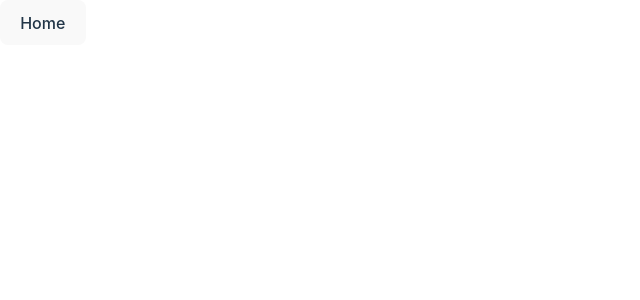
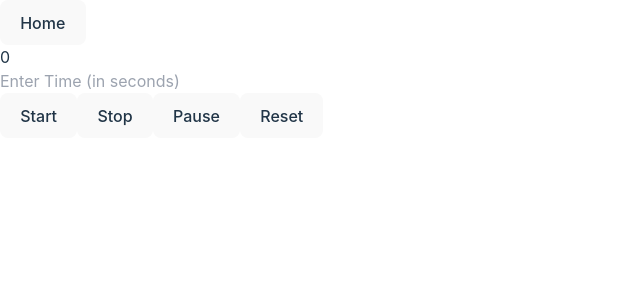
Before and after one commit to rajneesh069/frontend-machine-coding-round-practice, a React (Vite) app: page /counter in a window 1280 px wide. Before the commit this address had no page. Shown: the top 300 px of the page, without its empty margins (0-640 px from the left). Built offline with nearby package versions, Linux system fonts and the light colour scheme.

Commit message:
auto increment counter

```diff
--- a/src/App.tsx
+++ b/src/App.tsx
@@ -3,6 +3,7 @@ import Accordion from "./components/Accordion";
 import Home from "./components/Home";
 import NavBar from "./components/NavBar";
 import { items } from "./constants/accordion";
+import Counter from "./components/Counter";
 
 export default function App() {
   return (
@@ -11,6 +12,7 @@ export default function App() {
       <Routes>
         <Route path="/" element={<Home />} />
         <Route path="/accordion" element={<Accordion items={items} />} />
+        <Route path="/counter" element={<Counter />} />
       </Routes>
     </BrowserRouter>
   );
--- /dev/null
+++ b/src/components/Counter.tsx
@@ -0,0 +1,64 @@
+import { useEffect, useState } from "react";
+
+export default function Counter({ delay = 1000 }: { delay: number }) {
+  const [count, setCount] = useState<number>(0);
+  const [input, setInput] = useState("");
+  const [state, setState] = useState<
+    "start" | "stop" | "reset" | "pause" | "resume" | "initial"
+  >("initial");
+  useEffect(() => {
+    let timeoutId: number = -1;
+    if (count === parseInt(input)) {
+      setState("stop");
+    }
+    if (state === "start" || state === "resume") {
+      timeoutId = setTimeout(() => {
+        setCount((prev) => prev + 1);
+      }, delay);
+    } else if (state === "stop") {
+      if (timeoutId !== -1) clearTimeout(timeoutId);
+      setInput("");
+      setState("initial");
+    } else if (state === "pause" && timeoutId !== -1) {
+      clearTimeout(timeoutId);
+    } else if (state === "reset") {
+      setCount(0);
+      if (timeoutId !== -1) clearTimeout(timeoutId);
+    }
+
+    return () => {
+      clearTimeout(timeoutId);
+    };
+  }, [delay, setCount, state, count, setState, input]);
+  return (
+    <div className="flex flex-col gap-2 justify-center items-center h-[90vh]">
+      <h1 className="text-4xl">{count}</h1>
+      <input
+        className="border border-gray-300 w-[200px]"
+        value={input}
+        id="counter"
+        placeholder="Enter Time (in seconds)"
+        disabled={state === "start"}
+        onChange={(e) => setInput(e.target.value)}
+      />
+      <div className="flex flex-col md:flex-row gap-1 border border-gray-300 rounded-md p-1">
+        <button
+          onClick={() => {
+            setState("start");
+          }}
+        >
+          Start
+        </button>
+        <button onClick={() => setState("stop")}>Stop</button>
+        <button
+          onClick={() =>
+            setState((prev) => (prev === "pause" ? "resume" : "pause"))
+          }
+        >
+          {state === "pause" ? "Resume" : "Pause"}
+        </button>
+        <button onClick={() => setState("reset")}>Reset</button>
+      </div>
+    </div>
+  );
+}
--- a/src/components/Home.tsx
+++ b/src/components/Home.tsx
@@ -6,6 +6,7 @@ export default function Home() {
   return (
     <div className="flex flex-col flex-wrap gap-2 md:flex-row border border-gray-300 justify-center items-center h-[90vh]">
       <button onClick={() => navigate("/accordion")}>Accordion</button>
+      <button onClick={() => navigate("/Counter")}>Counter</button>
     </div>
   );
 }
```
Also changed, not shown: 1 other file (tests, documents, lock files or other folders).
